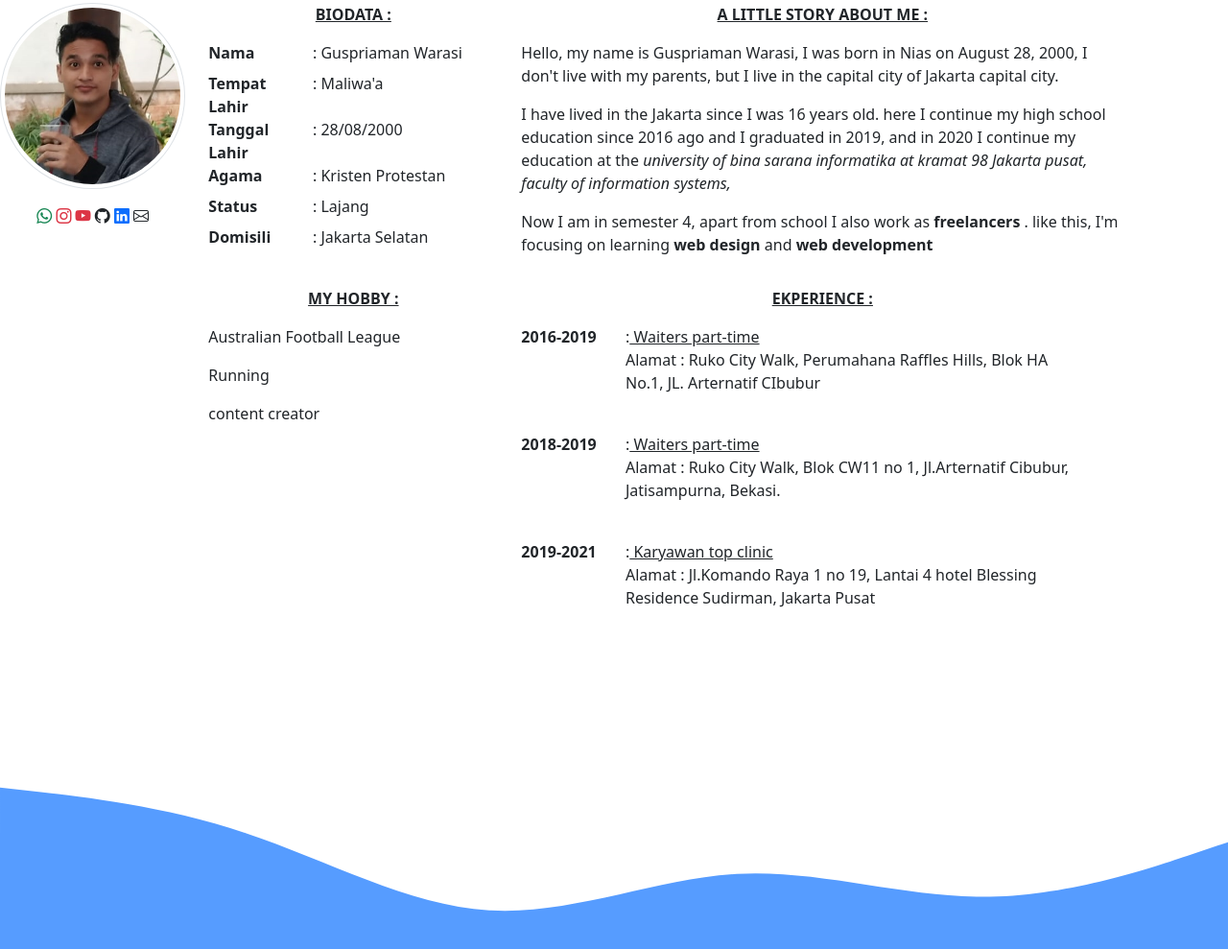
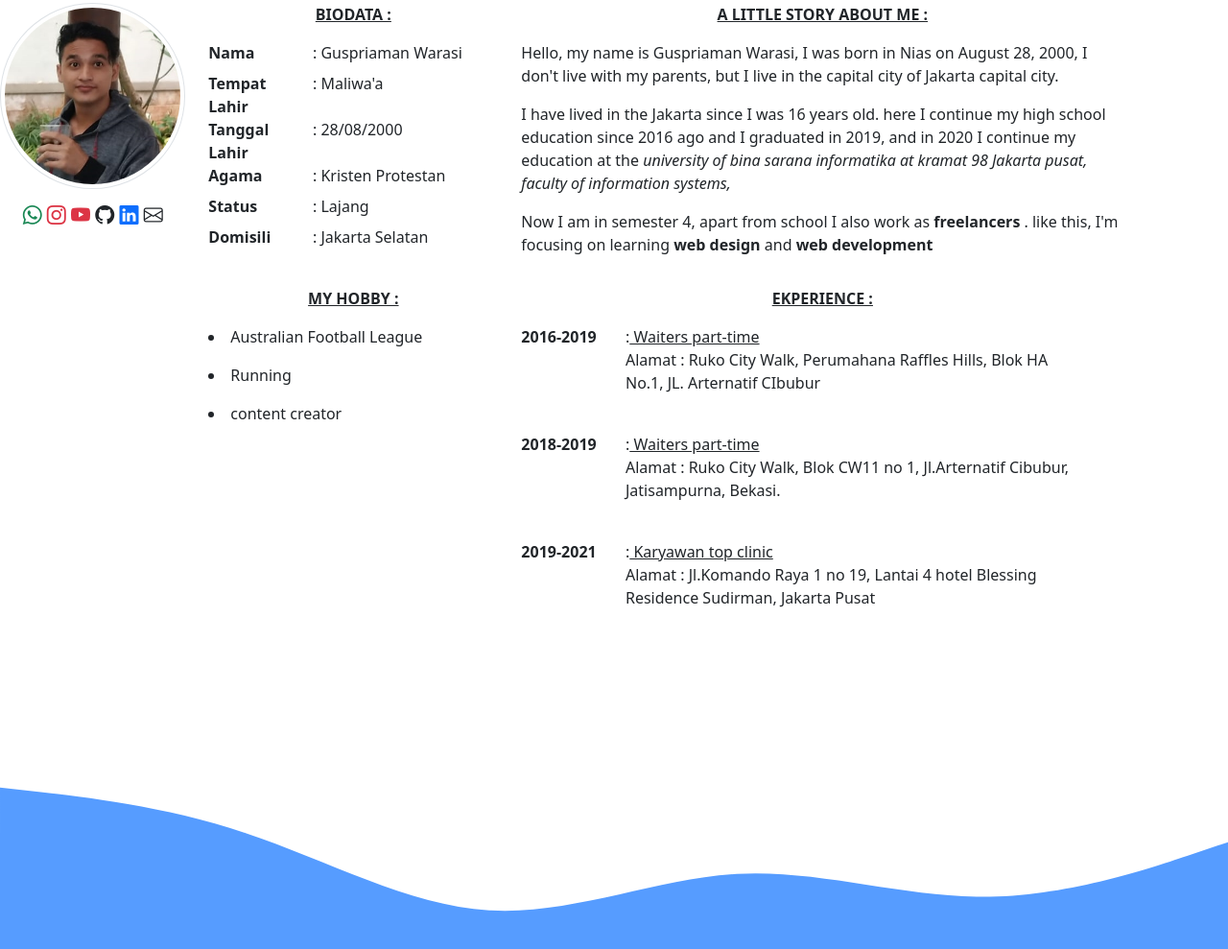
Before and after one commit to WP2Guspriamanwarasi/WP2Guspriamanwarasi.github.io, a plain HTML site: page index.html in a window 1280 px wide. Shown: the part 817-1806 px from the top of the page at 96% size. Drawn offline with nearby package versions, Linux system fonts and the light colour scheme.

Commit message:
merubah ukuran icon media sosial

```diff
--- a/index.html
+++ b/index.html
@@ -79,14 +79,17 @@
         <div class="row">
           <div class="col-md-2 mb-3 text-center">
             <img src="img/gus2.jpg" alt="Guspr1aman_wrs" width="200" class="rounded-circle img-thumbnail">
-            <p class="card-body text-center">
+
+              <h5><p class="card-body text-center">
                 <a href="https://api.whatsapp.com/send?phone=6287776143883&text=Halo" class="text-dark fw-bold"><i class="bi bi-whatsapp text-success"></i></a>
                 <a href="https://www.instagram.com/guspr1aman_wrs/" class="text-dark fw-bold"><i class="bi bi-instagram text-danger"></i></a>
                 <a href="https://www.youtube.com/channel/UCccgTOhqRH-2yWSlsHaATQw/videos" class="text-dark fw-bold"><i class="bi bi-youtube text-danger"></i></a>
                 <a href="https://github.com/WP2Guspriamanwarasi" class="text-dark fw-bold"><i class="bi bi-github text-dark"></i></a>
                 <a href="https://www.linkedin.com/in/guspriaman-wrs-657a04228/" class="text-dark fw-bold"><i class="bi bi-linkedin text-primary "></i></a>
                 <i class="bi bi-envelope text-dark "></i>
-            </p>
+              </p></h5>
+
+
           </div>
 
           <div class="col-md-3 mb-3">
@@ -135,9 +138,9 @@
 
           <div class="col-md-3 mb-3">
             <p class="text-center"><strong><u>MY HOBBY :</u></strong></p>
-            <p>Australian Football League</p>
-            <p>Running</p>
-            <p>content creator</p>
+            <p><li>Australian Football League</li> </p>
+            <p><li>Running</li></p>
+            <p><li>content creator</li></p>
           </div>
 
           <div class="col-md-6 mb-3">
```
Lines whose indentation alone changed are shown as unchanged.
